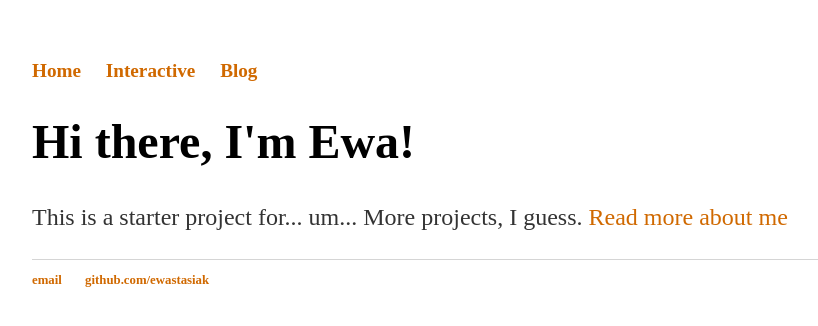
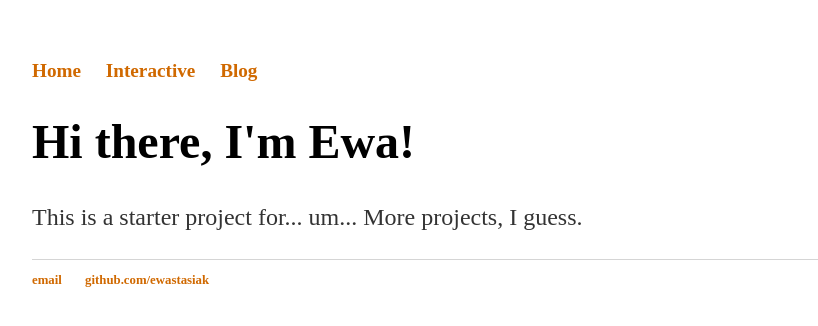
Before and after one commit to ewastasiak/Showcase, a Jekyll site: the page built from index.html, in a window 1280 px wide. Shown: the top 326 px of the page, without its empty margins (160-978 px from the left). Built offline with Jekyll 4.4.1, drawn with Linux system fonts in a browser that asks for light colours.

Commit message:
Edit content

```diff
--- a/index.html
+++ b/index.html
@@ -4,6 +4,6 @@ title: Ewa Stasiak | Projects Hub
 ---
 <div class="blurb">
         		<h1>Hi there, I'm Ewa!</h1>
-				<p>This is a starter project for... um... More projects, I guess. <a href="/about">Read more about me</a></p>
+				<p>This is a starter project for... um... More projects, I guess.
 
     		</div><!-- /.blurb -->
--- a/interactive/index.html
+++ b/interactive/index.html
@@ -1,6 +1,6 @@
 ---
 layout: default
-title: Live GitHub Projects:
+title: Live GitHub Projects
 ---
 	<h1>{{ page.title }}</h1>
 
```
